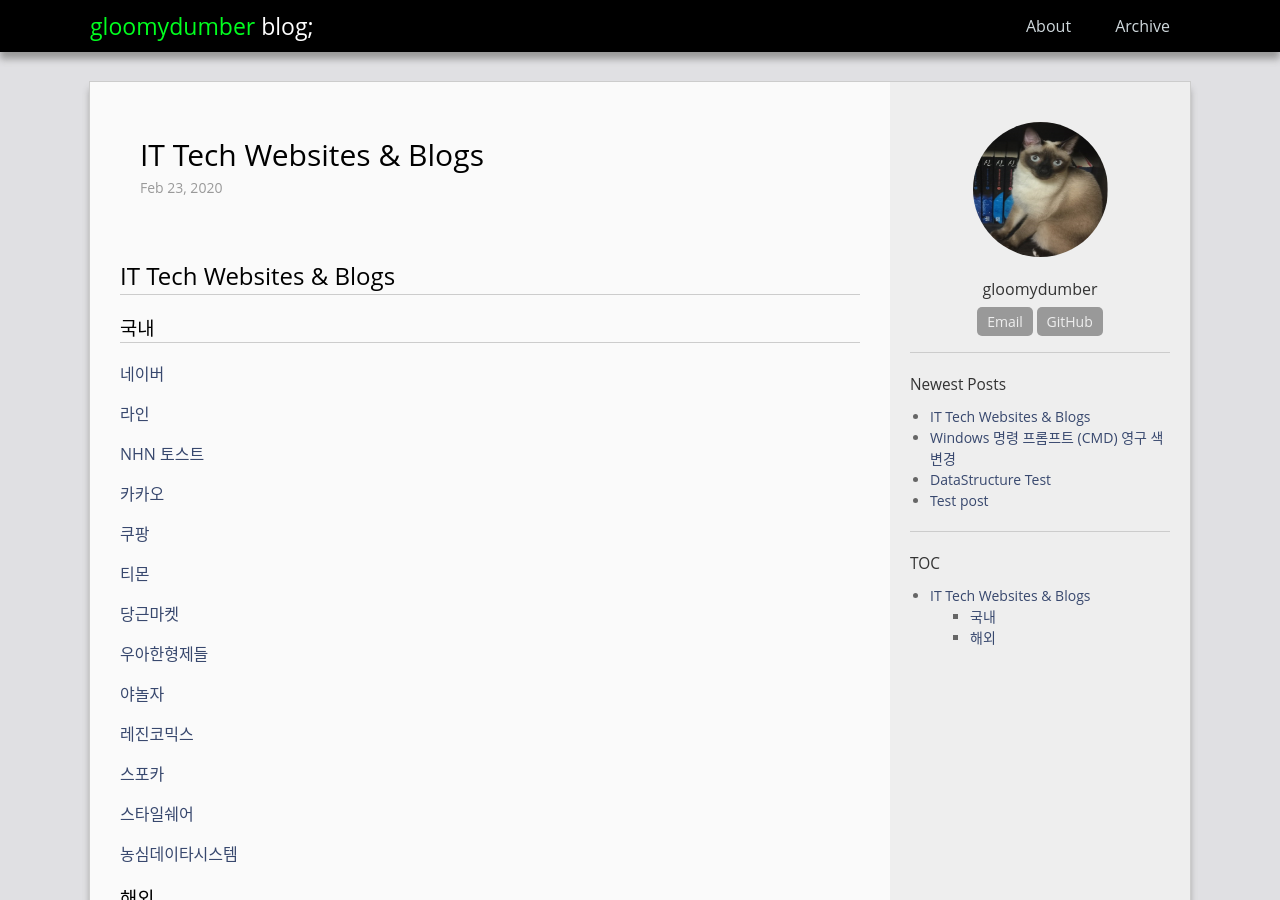
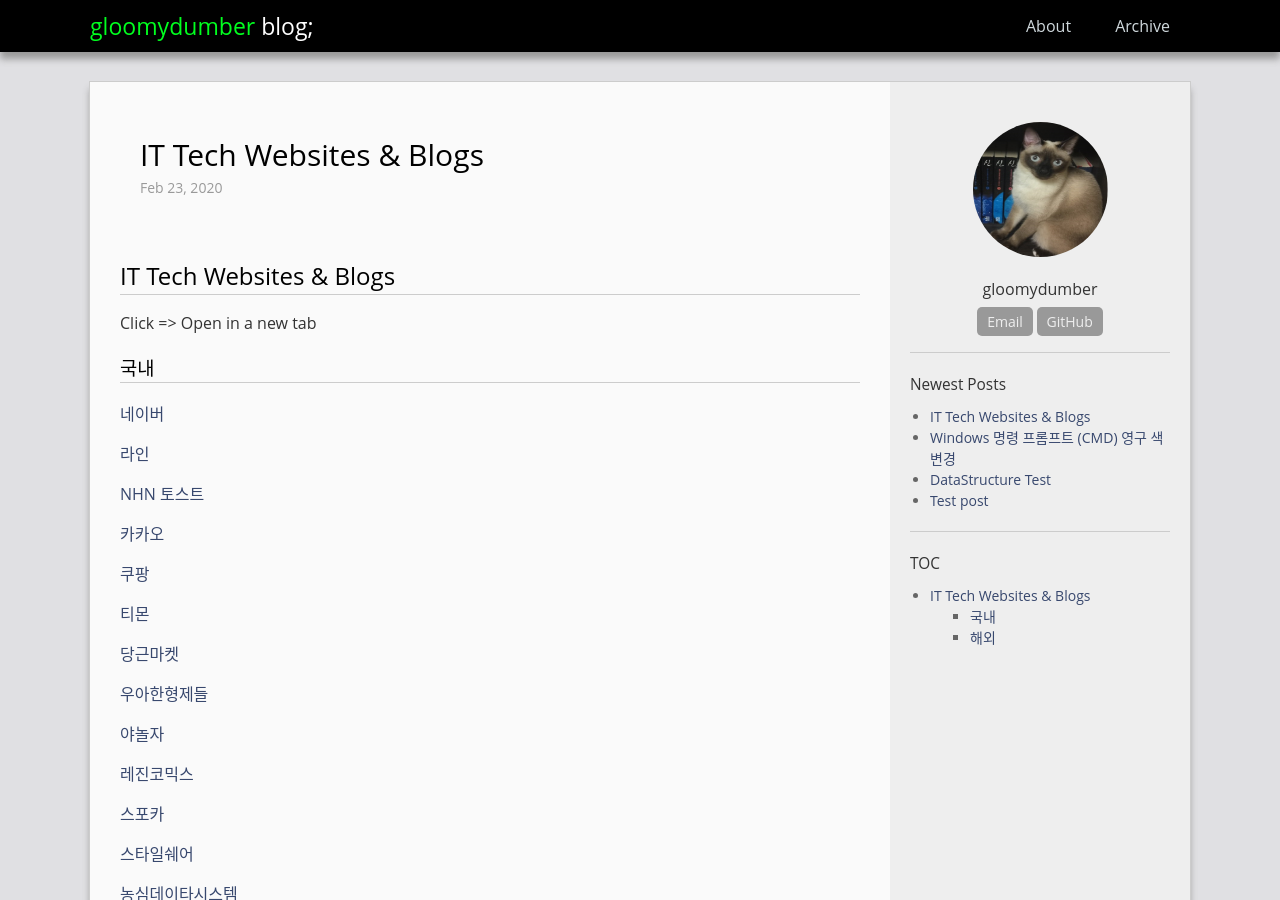
Before and after one commit to gloomydumber/copy, a Jekyll site: the page built from _posts/2020-02-23-ITsites.md, in a window 1280 px wide and 900 px high. Built offline with Jekyll 4.4.1, drawn with Linux system fonts in a browser that asks for light colours; comment, search, counter and statistics services are not loaded.

Commit message:
PostModded

```diff
--- a/_posts/2020-02-23-ITsites.md
+++ b/_posts/2020-02-23-ITsites.md
@@ -9,6 +9,8 @@ use_math: true
 ---
 
 # IT Tech Websites & Blogs
+
+Click => Open in a new tab
 
 ### 국내
 
```
